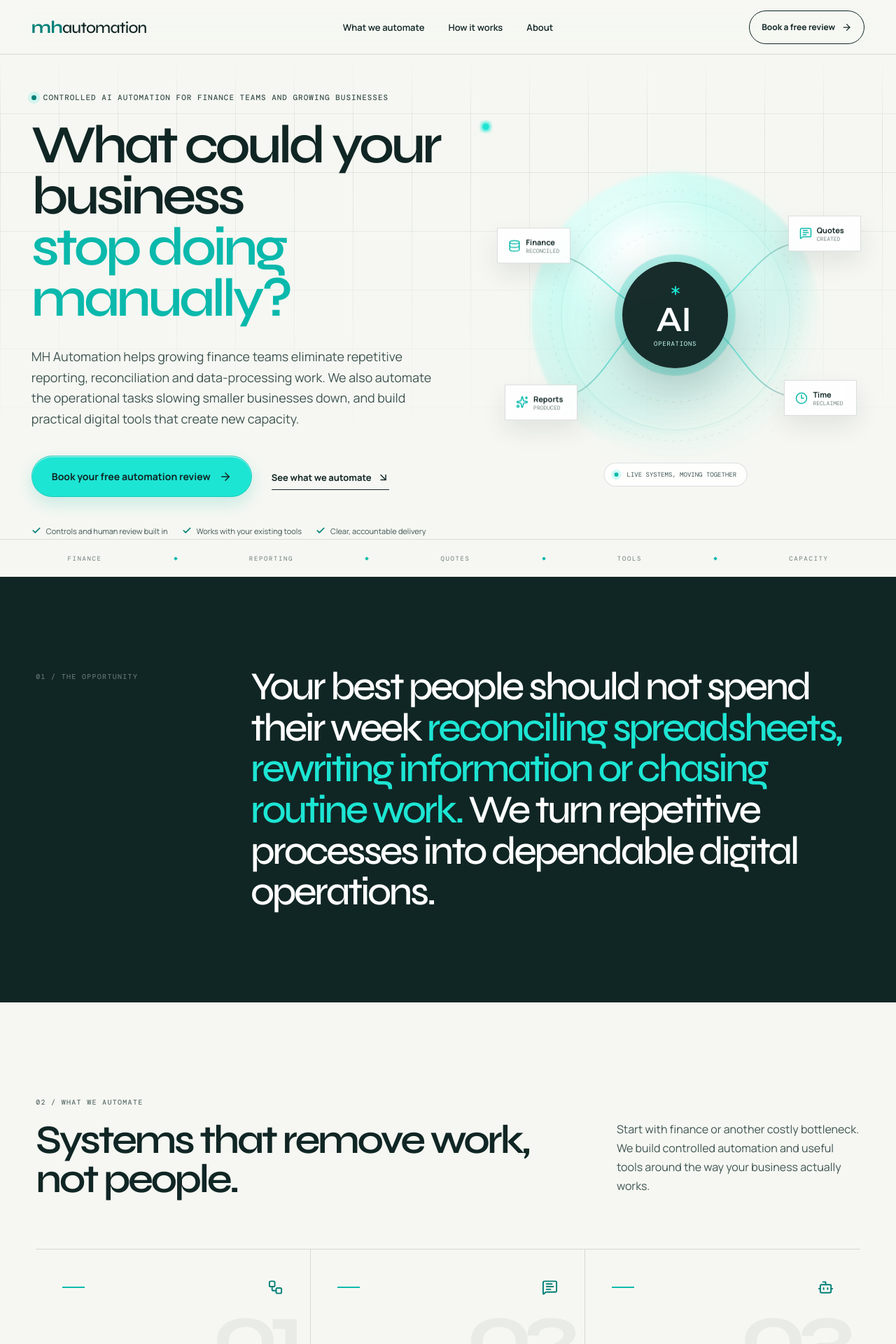
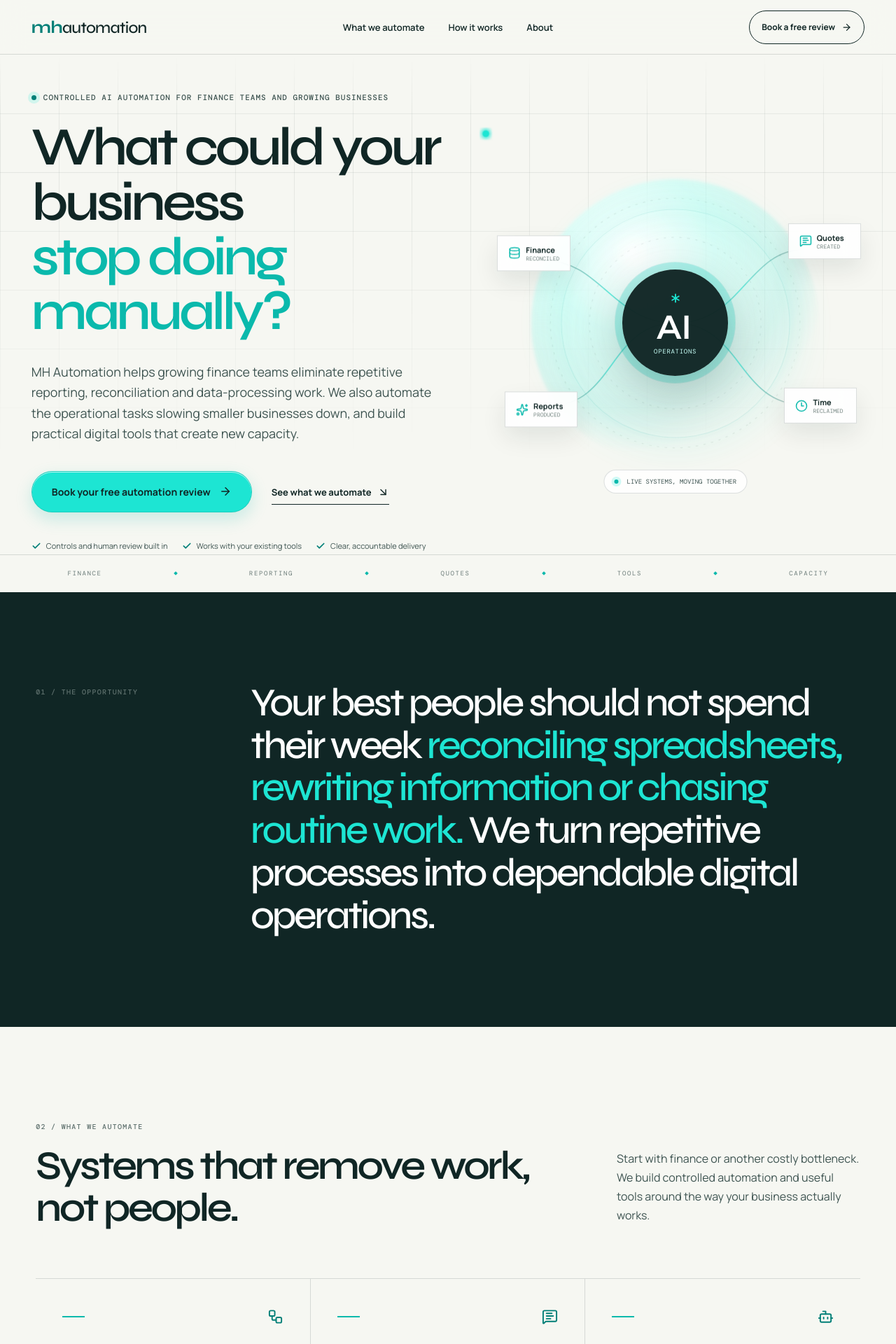
Before and after one commit to mhancock85/MH-Automation-Website-Sol, a React (Vite) app: page / in a window 1280 px wide. Shown: the top 1920 px of the page at 70% size. Built offline with nearby package versions, Linux system fonts and the light colour scheme; a web font is replaced by a local one.

Commit message:
fix: preserve display font descenders

```diff
--- a/src/index.css
+++ b/src/index.css
@@ -59,7 +59,7 @@ button { color: inherit; font: inherit; }
 .eyebrow { display: flex; align-items: center; gap: 10px; margin: 0 0 25px; color: var(--ink-soft); font: 500 11px/1.3 var(--font-mono); letter-spacing: .09em; text-transform: uppercase; }
 .eyebrow span { width: 7px; height: 7px; border-radius: 50%; background: var(--aqua-ink); box-shadow: 0 0 0 5px rgba(29,229,211,.17); }
 .hero h1, .section h2, .statement__text, .proof-panel h2, .final-cta h2 { font-family: var(--font-display); letter-spacing: -.06em; }
-.hero h1 { max-width: 850px; margin: 0; font-size: clamp(3.5rem, 6vw, 7.1rem); line-height: .95; font-weight: 600; }
+.hero h1 { max-width: 850px; margin: 0; font-size: clamp(3.5rem, 6vw, 7.1rem); line-height: 1.02; font-weight: 600; }
 .hero h1 em, .final-cta h2 em { display: inline-block; padding-bottom: .08em; margin-bottom: -.08em; color: var(--aqua-deep); font-style: normal; }
 .hero__lead { max-width: 685px; margin: 32px 0 0; color: var(--ink-soft); font-size: clamp(1.05rem, 1.4vw, 1.28rem); line-height: 1.65; }
 .hero__actions { display: flex; align-items: center; gap: 28px; margin-top: 38px; }
@@ -106,11 +106,11 @@ button { color: inherit; font: inherit; }
 .statement { padding: 10vw 4vw; background: var(--ink); color: white; }
 .statement__inner { max-width: 1350px; margin: auto; display: grid; grid-template-columns: 230px 1fr; gap: 6vw; }
 .section-index { margin: 8px 0 0; color: #5f716e; font: 500 10px var(--font-mono); letter-spacing: .13em; }
-.statement__text { max-width: 1050px; margin: 0; font-size: clamp(2.3rem, 4.4vw, 5.2rem); font-weight: 500; line-height: 1.04; }
+.statement__text { max-width: 1050px; margin: 0; font-size: clamp(2.3rem, 4.4vw, 5.2rem); font-weight: 500; line-height: 1.08; }
 .statement__text span { color: var(--aqua); }
 .section { max-width: 1500px; margin: auto; padding: 10vw 4vw; }
 .section-heading { display: grid; grid-template-columns: 1.15fr .55fr; gap: 8vw; align-items: end; margin-bottom: 70px; }
-.section-heading h2 { margin: 20px 0 0; font-size: clamp(2.8rem, 4.5vw, 5.5rem); line-height: .98; font-weight: 600; }
+.section-heading h2 { margin: 20px 0 0; font-size: clamp(2.8rem, 4.5vw, 5.5rem); line-height: 1.04; font-weight: 600; }
 .section-heading > p { max-width: 490px; margin: 0 0 5px; color: var(--ink-soft); font-size: 16px; line-height: 1.7; }
 .service-grid { display: grid; grid-template-columns: repeat(3, 1fr); border-top: 1px solid var(--line); border-bottom: 1px solid var(--line); overflow: hidden; }
 .service-card { position: relative; min-height: 510px; padding: 42px 38px 34px; display: flex; flex-direction: column; border-right: 1px solid var(--line); isolation: isolate; overflow: hidden; transition: background .35s ease; }
@@ -132,7 +132,7 @@ button { color: inherit; font: inherit; }
 .proof-panel__texture { position: absolute; inset: 0; opacity: .2; background: radial-gradient(circle at 75% 30%, rgba(29,229,211,.28), transparent 24%), linear-gradient(120deg, transparent 45%, rgba(29,229,211,.08)); }
 .proof-panel__copy, .proof-panel__numbers { position: relative; z-index: 1; }
 .section-index--light { color: var(--aqua); }
-.proof-panel h2 { max-width: 850px; margin: 25px 0; font-size: clamp(3rem, 5.2vw, 6.3rem); line-height: .95; font-weight: 500; }
+.proof-panel h2 { max-width: 850px; margin: 25px 0; font-size: clamp(3rem, 5.2vw, 6.3rem); line-height: 1.02; font-weight: 500; }
 .proof-panel__copy > p:not(.section-index) { max-width: 600px; color: #a9bab6; line-height: 1.7; }
 .button--light { margin-top: 25px; color: var(--ink); background: white; }
 .button--light:hover { transform: translateY(-2px); background: var(--aqua); }
@@ -158,7 +158,7 @@ button { color: inherit; font: inherit; }
 .about__orb span { font: 600 5rem var(--font-display); letter-spacing: -.1em; }
 .about__orb i { position: absolute; inset: -36px; border: 1px dashed rgba(16,38,37,.25); border-radius: 50%; animation: spin 35s linear infinite; }
 .about__note { position: absolute; left: 28px; bottom: 28px; font: 400 9px/1.8 var(--font-mono); letter-spacing: .08em; text-transform: uppercase; }
-.about__copy h2 { margin: 22px 0 35px; font-size: clamp(3rem, 4.4vw, 5.2rem); line-height: .98; }
+.about__copy h2 { margin: 22px 0 35px; font-size: clamp(3rem, 4.4vw, 5.2rem); line-height: 1.04; }
 .about__lead { max-width: 680px; color: var(--ink); font-size: 20px; line-height: 1.6; }
 .about__copy > p:not(.section-index):not(.about__lead) { max-width: 620px; color: var(--ink-soft); line-height: 1.7; }
 .text-link--strong { margin-top: 20px; }
@@ -166,7 +166,7 @@ button { color: inherit; font: inherit; }
 .final-cta { min-height: 820px; padding: 120px 4vw; position: relative; display: grid; place-items: center; text-align: center; background: #eef0ea; overflow: hidden; }
 .final-cta__inner { position: relative; z-index: 2; max-width: 1050px; }
 .eyebrow--center { justify-content: center; }
-.final-cta h2 { margin: 28px 0; font-size: clamp(3.2rem, 6vw, 7.5rem); line-height: .96; font-weight: 600; }
+.final-cta h2 { margin: 28px 0; font-size: clamp(3.2rem, 6vw, 7.5rem); line-height: 1.02; font-weight: 600; }
 .final-cta__inner > p:not(.eyebrow) { max-width: 710px; margin: 0 auto 36px; color: var(--ink-soft); font-size: 17px; line-height: 1.7; }
 .final-cta__email { display: block; width: fit-content; margin: 22px auto 0; color: var(--ink-soft); font: 400 11px var(--font-mono); border-bottom: 1px solid var(--line); }
 .final-cta__orbit { position: absolute; width: min(85vw, 960px); aspect-ratio: 1; border: 1px solid rgba(10,185,172,.15); border-radius: 50%; }
@@ -200,7 +200,7 @@ footer > div { display: flex; flex-direction: column; align-items: flex-end; gap
 .enquiry-dialog__close { position: absolute; top: 25px; right: 25px; width: 46px; height: 46px; display: grid; place-items: center; border: 1px solid var(--line); border-radius: 50%; background: white; cursor: pointer; transition: background .2s ease, color .2s ease; }
 .enquiry-dialog__close:hover { color: white; background: var(--ink); }
 .enquiry-dialog__close svg { width: 19px; }
-.enquiry-dialog h2 { margin: 18px 0 20px; font: 600 clamp(2.7rem, 4.3vw, 5.2rem)/.95 var(--font-display); letter-spacing: -.065em; }
+.enquiry-dialog h2 { margin: 18px 0 20px; font: 600 clamp(2.7rem, 4.3vw, 5.2rem)/1.02 var(--font-display); letter-spacing: -.065em; }
 .enquiry-dialog h2 em { color: var(--aqua-deep); font-style: normal; }
 .enquiry-dialog__intro { max-width: 610px; margin: 0 0 34px; color: var(--ink-soft); font-size: 14px; line-height: 1.65; }
 .enquiry-form { display: flex; flex-direction: column; gap: 24px; }
@@ -256,7 +256,7 @@ footer > div { display: flex; flex-direction: column; align-items: flex-end; gap
   .hero { padding: 108px 20px 0; }
   .hero::before { top: 68px; background-size: 56px 56px; }
   .hero__grid { min-height: auto; }
-  .hero h1 { font-size: clamp(2.95rem, 14vw, 4.6rem); line-height: .93; }
+  .hero h1 { font-size: clamp(2.95rem, 14vw, 4.6rem); line-height: 1; }
   .hero__lead { font-size: 16px; }
   .hero__actions { flex-direction: column; gap: 15px; }
   .button--hero { width: 100%; max-width: 420px; }
```
